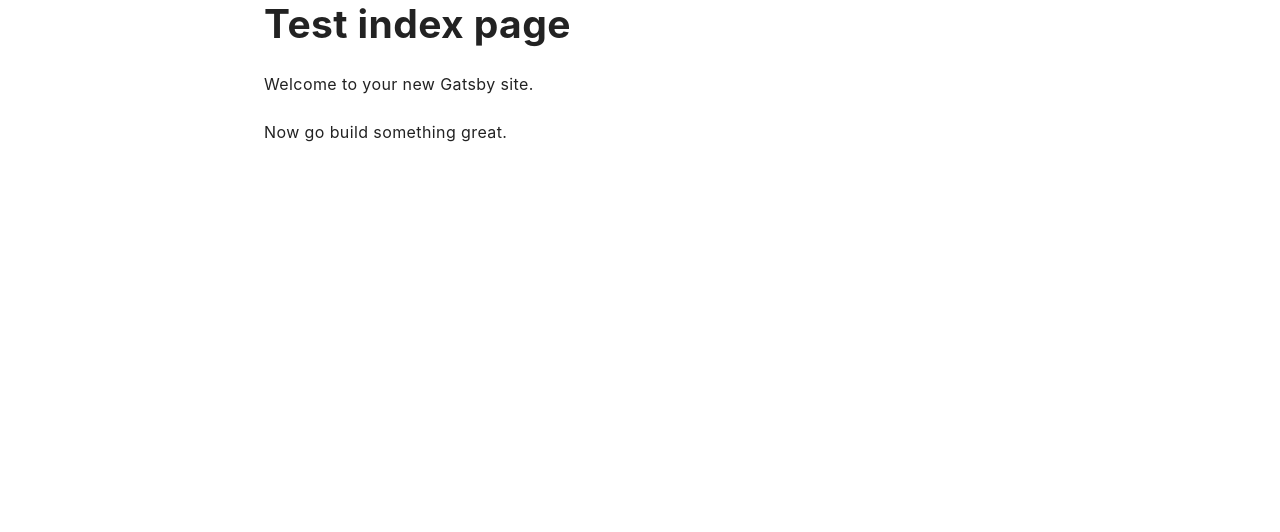
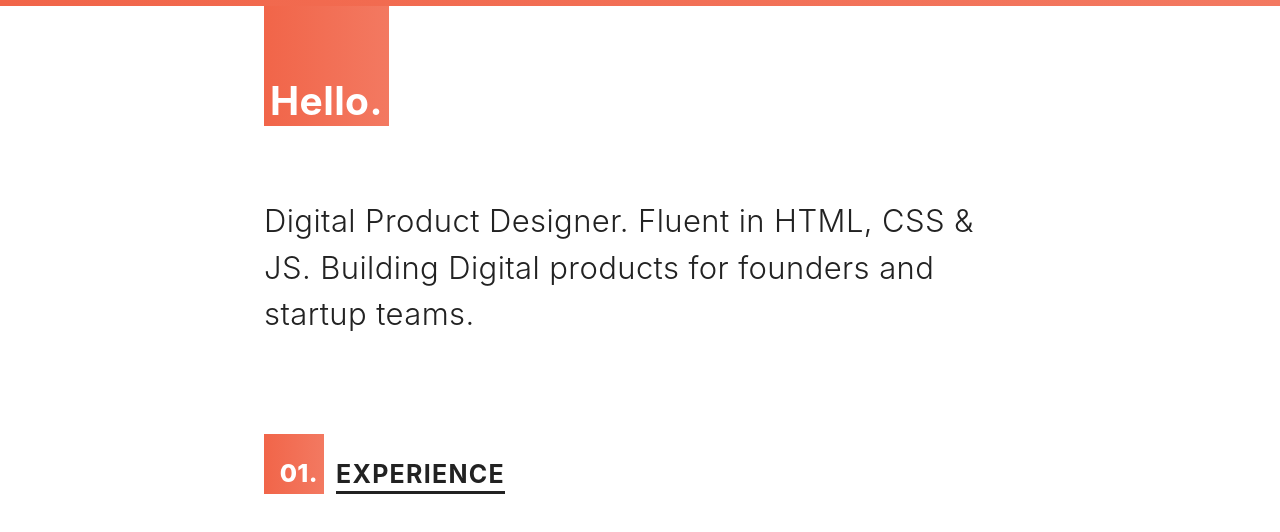
Before and after one commit to mrtimo/CV, a Gatsby site: page / in a window 1280 px wide. Built offline with nearby package versions, Linux system fonts and the light colour scheme; Gatsby itself is replaced by a stand-in of ours.

Commit message:
Initial styling of core components

```diff
--- /dev/null
+++ b/src/components/Profile/Profile.module.scss
@@ -0,0 +1,7 @@
+/* ==========================================================================
+   #Profile
+   ========================================================================== */
+
+.profile {
+  font-weight: 300;
+}
--- /dev/null
+++ b/src/components/Profile/Profile.tsx
@@ -0,0 +1,13 @@
+import * as React from 'react';
+
+const styles = require('./Profile.module.scss');
+
+interface ProfileProps {
+  children?: string;
+}
+
+const Profile = ({ children }: ProfileProps) => (
+  <h2 className={styles.profile}>{children}</h2>
+);
+
+export default Profile;
--- /dev/null
+++ b/src/components/SectionTitle/SectionTitle.module.scss
@@ -0,0 +1,53 @@
+/* ==========================================================================
+   #SectionTitle
+   ========================================================================== */
+
+@import "../../styles/settings/settings.global";
+@import "../../styles/tools/tools.functions";
+
+// Ensure these settings are configured before the @import of this file.
+$number-dimension: 60px !default;
+
+.title {
+  align-items: flex-end;
+  display: flex;
+}
+
+.number {
+  background: $global-gradient;
+  color: $colour-one;
+  display: inline-flex;
+  flex-direction: column;
+  font-weight: 800;
+  justify-content: flex-end;
+  height: $number-dimension;
+  line-height: 1.15;
+  margin-right: rem-calc($base-spacing-unit-small);
+  padding: rem-calc($base-spacing-unit-tiny);
+  position: relative;
+  text-align: right;
+  width: $number-dimension;
+}
+
+/**
+ * 1. Increase letter spacing to improve legibility of uppercase text
+ * 2. Use pseudo-element over 'text-decorartion: underline' to better
+ *    control positioning and appearance
+ */
+.text {
+  display: inline-block;
+  letter-spacing: 0.05em; /* [1] */
+  line-height: 1;
+  margin-bottom: 0;
+  text-transform: uppercase;
+
+  /* [2] */
+  &:after {
+    background-color: currentColor;
+    content: '';
+    display: block;
+    height: 3px;
+    margin-top: rem-calc(4px);
+    width: 100%;
+  }
+}
--- /dev/null
+++ b/src/components/SectionTitle/SectionTitle.tsx
@@ -0,0 +1,21 @@
+import * as React from 'react';
+
+const styles = require('./SectionTitle.module.scss');
+
+interface SectionTitleProps {
+  children?: string;
+  number?: number;
+}
+
+const SectionTitle = ({ children, number }: SectionTitleProps) => (
+  <h3 className={styles.title}>
+    {number && (
+      <span className={styles.number} aria-hidden="true">
+        {number < 10 ? `0${number}.` : `${number}.`}
+      </span>
+    )}
+    <span className={styles.text}>{children}</span>
+  </h3>
+);
+
+export default SectionTitle;
--- /dev/null
+++ b/src/components/Tab/Tab.module.scss
@@ -0,0 +1,21 @@
+/* ==========================================================================
+   #TAB
+   ========================================================================== */
+
+@import "../../styles/settings/settings.global";
+@import "../../styles/tools/tools.functions";
+
+// Ensure these settings are configured before the @import of this file.
+$tab-height: 120px !default;
+
+.tab {
+  background: $global-gradient;
+  color: $colour-one;
+  display: inline-flex;
+  font-weight: 700;
+  flex-direction: column;
+  justify-content: flex-end;
+  height: $tab-height;
+  line-height: 1;
+  padding: rem-calc($base-spacing-unit-tiny);
+}
--- /dev/null
+++ b/src/components/Tab/Tab.tsx
@@ -0,0 +1,7 @@
+import * as React from 'react';
+
+const styles = require('./Tab.module.scss');
+
+const Tab = () => <h1 className={styles.tab}>Hello.</h1>;
+
+export default Tab;
--- a/src/components/layout/Wrapper/types.ts
+++ /dev/null
@@ -1,3 +0,0 @@
-export interface WrapperProps {
-  children?: any;
-}
--- a/src/components/layout/Spacer/Spacer.tsx
+++ b/src/components/utils/Spacer/Spacer.tsx
@@ -1,7 +1,15 @@
 import * as React from 'react';
-import { SpacerProps, classMap } from './types';
 
 const styles = require('./Spacer.module.scss');
+
+interface SpacerProps {
+  children?: any;
+  size?: string;
+}
+
+interface classMap {
+  [key: string]: string;
+}
 
 const classMap: classMap = {
   tiny: 'spacerTiny',
--- a/src/components/layout/Wrapper/Wrapper.module.scss
+++ b/src/components/utils/Wrapper/Wrapper.module.scss
@@ -6,7 +6,7 @@
 @import "../../../styles/tools/tools.functions";
 
 // Ensure these settings are configured before the @import of this file.
-$wrapper-max-width: 800px;
+$wrapper-max-width: 800px !default;
 
 .wrapper {
   display: block;
--- a/src/components/layout/Wrapper/Wrapper.tsx
+++ b/src/components/utils/Wrapper/Wrapper.tsx
@@ -1,7 +1,10 @@
 import * as React from 'react';
-import { WrapperProps } from './types';
 
 const styles = require('./Wrapper.module.scss');
+
+interface WrapperProps {
+  children?: any;
+}
 
 const Wrapper = ({ children }: WrapperProps) => (
   <div className={styles.wrapper}>{children}</div>
--- a/src/pages/index.tsx
+++ b/src/pages/index.tsx
@@ -1,6 +1,13 @@
 import * as React from 'react';
-import Wrapper from '../components/layout/Wrapper/Wrapper';
-import Spacer from '../components/layout/Spacer/Spacer';
+
+// import layout components
+import Wrapper from '../components/utils/Wrapper/Wrapper';
+import Spacer from '../components/utils/Spacer/Spacer';
+
+// import UI components
+import Tab from '../components/Tab/Tab';
+import Profile from '../components/Profile/Profile';
+import SectionTitle from '../components/SectionTitle/SectionTitle';
 
 /**
  * Import global styles:
@@ -11,10 +18,19 @@ require('../styles/global.scss');
 
 const IndexPage = () => (
   <Wrapper>
+    <Spacer size="large">
+      <Tab />
+    </Spacer>
+
     <Spacer size="huge">
-      <h1>Test index page</h1>
-      <p>Welcome to your new Gatsby site.</p>
-      <p>Now go build something great.</p>
+      <Profile>
+        Digital Product Designer. Fluent in HTML, CSS &amp; JS. Building Digital
+        products for founders and startup teams.
+      </Profile>
+    </Spacer>
+
+    <Spacer>
+      <SectionTitle number={1}>Experience</SectionTitle>
     </Spacer>
   </Wrapper>
 );
--- a/src/styles/elements/_elements.headings.scss
+++ b/src/styles/elements/_elements.headings.scss
@@ -3,12 +3,12 @@
    ========================================================================== */
 
 h1, h2, h3, h4, h5, h6 {
-  line-height: 1.4em;
+  line-height: 1.5em;
 }
 
-h1 { @include font-size($font-size-1); }
-h2 { @include font-size($font-size-2); }
-h3 { @include font-size($font-size-3); }
+h1 { @include fluid-type($min-vw, $max-vw, $font-size-2, $font-size-1); }
+h2 { @include fluid-type($min-vw, $max-vw, $font-size-3, $font-size-2); }
+h3 { @include fluid-type($min-vw, $max-vw, $font-size-4, $font-size-3); }
 h4 { @include font-size($font-size-4); }
 h5 { @include font-size($font-size-5); }
 h6 { @include font-size($font-size-6); }
--- a/src/styles/elements/_elements.top-level.scss
+++ b/src/styles/elements/_elements.top-level.scss
@@ -6,13 +6,25 @@ html {
 	font-size: $base-font-size;
 }
 
+// 1. Use psuedo-element to create faux border-top
 body {
 	background-color: $colour-one;
 	color: $base-text-colour;
-	font-family: $font-primary;
+	font: {
+		family: $font-primary;
+		weight: 300;
+	}
 	letter-spacing: 0.025em;
 	overflow-x: hidden;
 	-webkit-font-smoothing: antialiased;
 	-moz-osx-font-smoothing: grayscale;
 	@include font-size($base-font-size);
+
+	/* [1] */
+	&:before {
+		background: $global-gradient;
+		content: '';
+		display: block;
+		height: 6px;
+	}
 }
--- a/src/styles/settings/_settings.global.scss
+++ b/src/styles/settings/_settings.global.scss
@@ -8,26 +8,28 @@ $tablet-width:  768px  !default;
 $desktop-width: 1025px !default;
 
 // Colour palette
-$colour-one: 	 #FFFFFF !default; // WHITE
+$colour-one:   #FFFFFF !default; // WHITE
 $colour-two:   #222222 !default; // DARK GREY
 $colour-three: #545454 !default; // LIGHT GREY
-$colour-four:  #0074D9 !default; // BLUE
+$colour-four:  #f16549 !default; // ORANGE
 
 // High-level base settings
 $base-font-size:    16px !default;
 $base-line-height:  24px !default;
 $base-text-colour:  $colour-two;
 
+$global-gradient: linear-gradient(to right, $colour-four 0%, lighten($colour-four, 5%) 100%) !default;
+
 /**
  * These are framework variables.
  * You can use them throughout the project,
  * but do not modify or reassign them
  */
- $base-spacing-unit:       $base-line-height;
- $base-spacing-unit-tiny:  round($base-spacing-unit / 4);
- $base-spacing-unit-small: round($base-spacing-unit / 2);
- $base-spacing-unit-large: round($base-spacing-unit * 2);
- $base-spacing-unit-huge:  round($base-spacing-unit * 4);
+$base-spacing-unit:       $base-line-height;
+$base-spacing-unit-tiny:  round($base-spacing-unit / 4);
+$base-spacing-unit-small: round($base-spacing-unit / 2);
+$base-spacing-unit-large: round($base-spacing-unit * 2);
+$base-spacing-unit-huge:  round($base-spacing-unit * 4);
 
 // Z-indexes
 $z-index-beneath: -1;
--- a/src/styles/settings/_settings.typography.scss
+++ b/src/styles/settings/_settings.typography.scss
@@ -4,6 +4,10 @@
 
 // Typography - system font stack
 $font-primary: BlinkMacSystemFont, -apple-system, "Segoe UI", Roboto, Helvetica, sans-serif;
+
+// Responsive typography parameters (used in 'fluid-type' mixin)
+$min-vw: 320px !default;
+$max-vw: 1024px !default;
 
 // Typography sizing - major third typographic scale
 $font-size-1: 39px !default;
--- a/src/styles/tools/_tools.functions.scss
+++ b/src/styles/tools/_tools.functions.scss
@@ -13,3 +13,7 @@
   $remSize: $size / $base-font-size;
   @return #{$remSize}rem;
 }
+
+@function strip-unit($value) {
+  @return $value / ($value * 0 + 1);
+}
--- a/src/styles/tools/_tools.mixins.scss
+++ b/src/styles/tools/_tools.mixins.scss
@@ -106,6 +106,46 @@
 }
 
 /**
+ * Create fluid type with min and max sizes.
+ * Modified version from: https://blog.codepen.io/2016/10/31/fluid-type-blogs/
+ *
+ * $min_width: 320px;
+ * $max_width: 1200px;
+ * $min_font: 16px;
+ * $max_font: 24px;
+ *
+ * .usage {
+ *   @include fluid-type($min_width, $max_width, $min_font, $max_font);
+ *
+ */
+ @mixin fluid-type($min-vw, $max-vw, $min-font-size, $max-font-size, $important: false) {
+  $u1: unit($min-vw);
+  $u2: unit($max-vw);
+  $u3: unit($min-font-size);
+  $u4: unit($max-font-size);
+
+  @if ($important == "important") {
+    $important: unquote("!important");
+  } @else {
+    $important: null;
+  }
+
+  @if $u1 == $u2 and $u1 == $u3 and $u1 == $u4 {
+    & {
+
+      font-size: $min-font-size $important;
+      @media screen and (min-width: $min-vw) {
+        font-size: calc(#{$min-font-size} + #{strip-unit($max-font-size - $min-font-size)} * ((100vw - #{$min-vw}) / #{strip-unit($max-vw - $min-vw)})) $important;
+      }
+
+      @media screen and (min-width: $max-vw) {
+        font-size: rem-calc($max-font-size) $important;
+      }
+    }
+  }
+}
+
+/**
  * 	Mixin to drop micro clearfix into a selector.
  *
  * 	.usage {
--- a/src/styles/trumps/_trumps.colour.scss
+++ b/src/styles/trumps/_trumps.colour.scss
@@ -6,9 +6,9 @@
 .u-colour-alpha   { color: $colour-one   !important; } // WHITE
 .u-colour-beta    { color: $colour-two   !important; } // DARK GREY
 .u-colour-gamma   { color: $colour-three !important; } // LIGHT GREY
-.u-colour-delta   { color: $colour-four  !important; } // BLUE
+.u-colour-delta   { color: $colour-four  !important; } // ORANGE
 
 .u-bg-alpha   { background-color: $colour-one   !important; } // WHITE
 .u-bg-beta    { background-color: $colour-two   !important; } // DARK GREY
 .u-bg-gamma   { background-color: $colour-three !important; } // LIGHT GREY
-.u-bg-delta   { background-color: $colour-four  !important; } // BLUE
+.u-bg-delta   { background-color: $colour-four  !important; } // ORANGE
```
Also changed, not shown: src/components/layout/Spacer/types.ts (deleted, +0 -8 lines), src/components/utils/Spacer/Spacer.module.scss (renamed from src/components/layout/Spacer/Spacer.module.scss).
